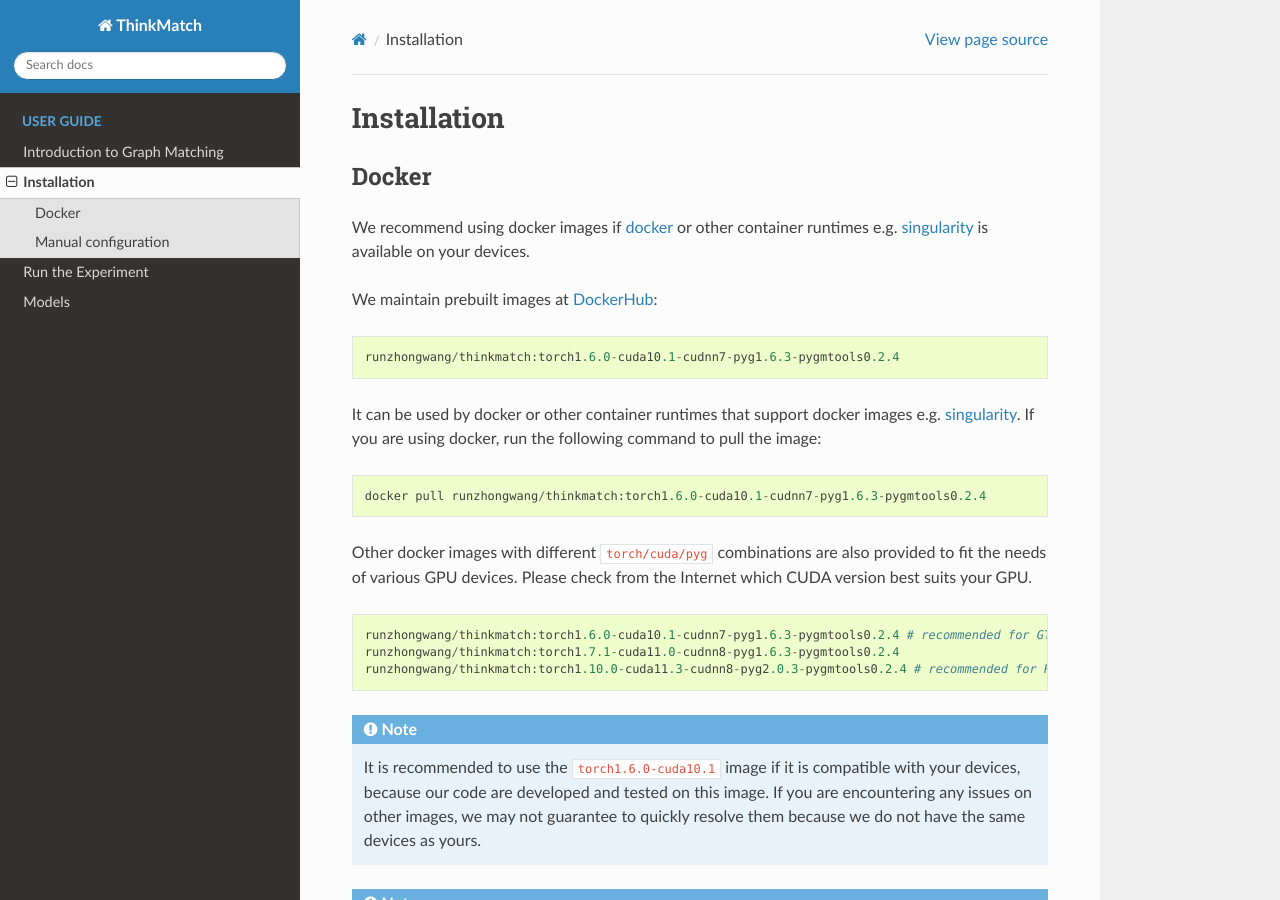
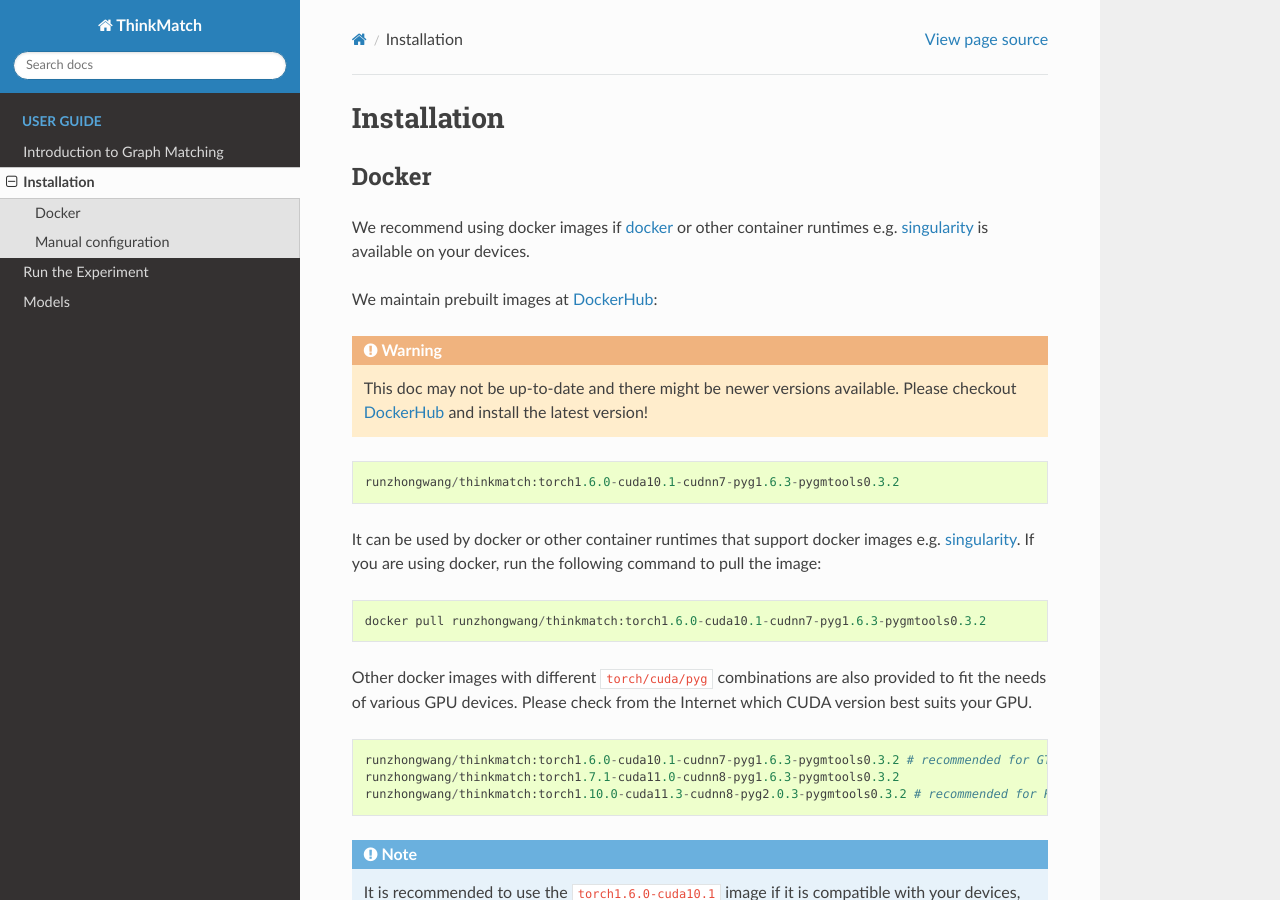
Before and after one commit to Thinklab-SJTU/ThinkMatch, a Sphinx documentation site: the page built from docs/guide/installation.rst, in a window 1280 px wide and 900 px high. Built offline with Sphinx 7.4.7 and the Read the Docs theme 2.0.0, drawn with Linux system fonts in a browser that asks for light colours; pages that are not in the unit, such as notebooks, are missing from menus.

Commit message:
update docker image versions

```diff
--- a/docs/guide/installation.rst
+++ b/docs/guide/installation.rst
@@ -7,16 +7,21 @@
 
 We maintain prebuilt images at DockerHub_:
 
+.. warning::
+
+    This doc may not be up-to-date and there might be newer versions available. Please checkout DockerHub_ and install
+    the latest version!
+
 ::
 
-    runzhongwang/thinkmatch:torch1.6.0-cuda10.1-cudnn7-pyg1.6.3-pygmtools0.2.4
+    runzhongwang/thinkmatch:torch1.6.0-cuda10.1-cudnn7-pyg1.6.3-pygmtools0.3.2
 
 It can be used by docker or other container runtimes that support docker images e.g. singularity_. If you are using
 docker, run the following command to pull the image:
 
 ::
 
-    docker pull runzhongwang/thinkmatch:torch1.6.0-cuda10.1-cudnn7-pyg1.6.3-pygmtools0.2.4
+    docker pull runzhongwang/thinkmatch:torch1.6.0-cuda10.1-cudnn7-pyg1.6.3-pygmtools0.3.2
 
 
 Other docker images with different ``torch/cuda/pyg`` combinations are also provided to fit the needs of various GPU devices.
@@ -24,9 +29,9 @@
 
 ::
 
-    runzhongwang/thinkmatch:torch1.6.0-cuda10.1-cudnn7-pyg1.6.3-pygmtools0.2.4 # recommended for GTX10 and RTX20 GPUs
-    runzhongwang/thinkmatch:torch1.7.1-cuda11.0-cudnn8-pyg1.6.3-pygmtools0.2.4
-    runzhongwang/thinkmatch:torch1.10.0-cuda11.3-cudnn8-pyg2.0.3-pygmtools0.2.4 # recommended for RTX30 GPUs
+    runzhongwang/thinkmatch:torch1.6.0-cuda10.1-cudnn7-pyg1.6.3-pygmtools0.3.2 # recommended for GTX10 and RTX20 GPUs
+    runzhongwang/thinkmatch:torch1.7.1-cuda11.0-cudnn8-pyg1.6.3-pygmtools0.3.2
+    runzhongwang/thinkmatch:torch1.10.0-cuda11.3-cudnn8-pyg2.0.3-pygmtools0.3.2 # recommended for RTX30 GPUs
 
 .. note::
 
```
